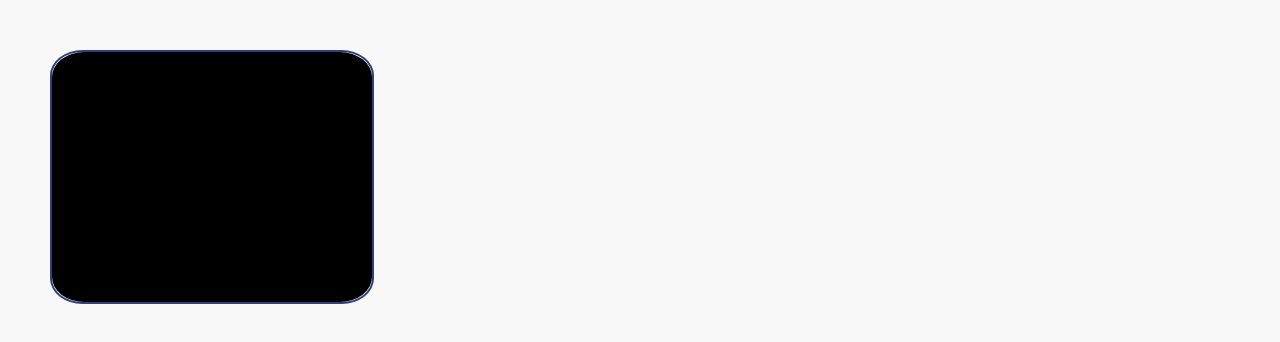
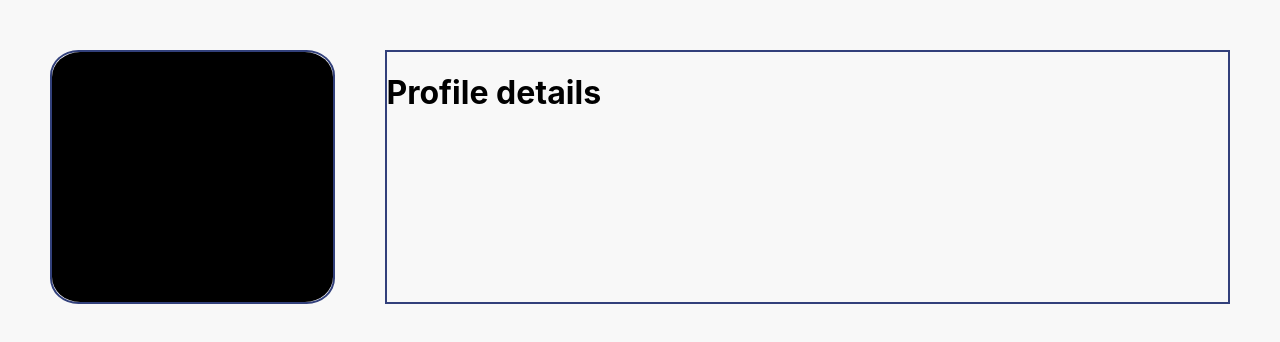
Before and after one commit to jaskaranpreets7/pro-profile, a React (Create React App) app in the folder client/: page / in a window 1280 px wide. Shown: the top 342 px of the page. Built offline with nearby package versions, Linux system fonts and the light colour scheme.

Commit message:
refactor style and imported profiledetails comp

```diff
--- a/client/src/components/App.js
+++ b/client/src/components/App.js
@@ -1,11 +1,13 @@
 import React from 'react';
 import '../style/App.css';
 import ProfilePicture from './ProfilePicture';
+import ProfileDetails from './ProfileDetails';
 
 function App() {
   return (
     <div className="app-container">
       <ProfilePicture/>
+      <ProfileDetails/>
     </div>
   );
 }
--- a/client/src/style/App.css
+++ b/client/src/style/App.css
@@ -3,5 +3,6 @@
   width: 100%;
   background-color: #f8f8f8;
   overflow: auto;
-  min-height: 100vh
+  min-height: 100vh;
+  display : flex
 }
```
